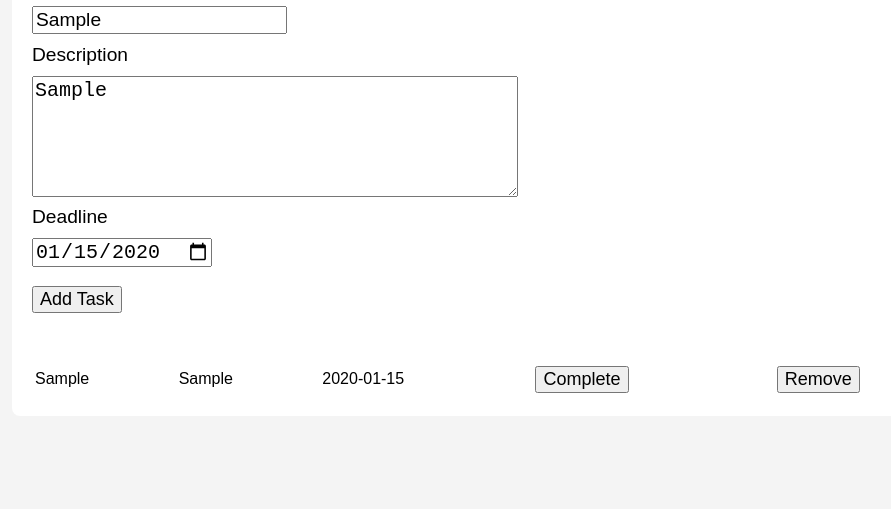
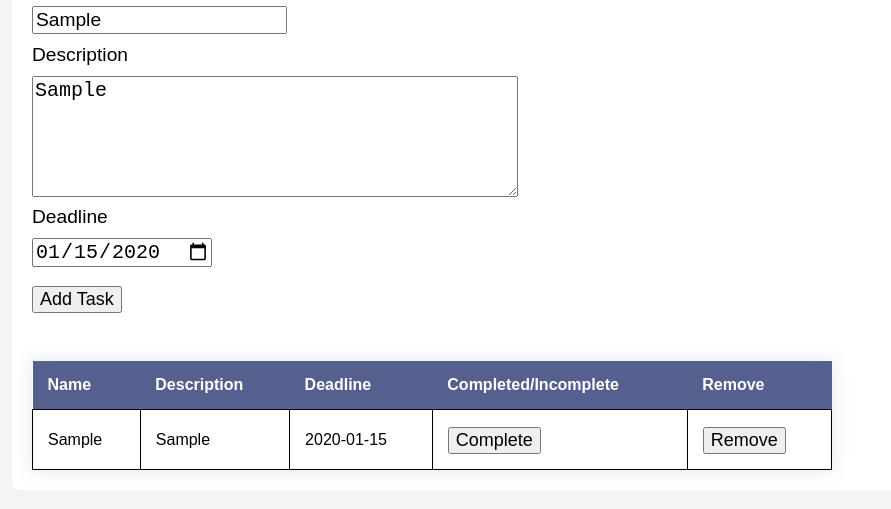
Before and after one commit to Shumel-coder/task-tracker-app, a plain HTML site: page index.html in a window 1280 px wide. Both pictures are taken after typing "Sample", "Sample", "2020-01-15" into the empty fields and a click on the button "Add Task". Shown: the part 175-684 px from the top of the page, without its empty margins (128-1019 px from the left). Drawn offline with Linux system fonts and the light colour scheme.

Commit message:
added markTaskComplete functionality

```diff
--- a/index.html
+++ b/index.html
@@ -26,12 +26,8 @@
       </form>
       <table id="taskTable">
         <!-- Task table content here -->
-        <tr>
-          <td>Name</td>
-          <td>Description</td>
-          <td>Deadline</td>
-          <td>Completed/Incomplete</td>
-        </tr>
+        <thead id="tableHead"></thead>
+        <tbody id="tableBody"></tbody>
       </table>
     </div>
     <script src="script.js"></script>
--- a/script.js
+++ b/script.js
@@ -9,6 +9,8 @@ let tasks = [];
 //Section 3: Cached Element References
 const taskForm = document.getElementById("taskForm");
 const taskTable = document.getElementById("taskTable");
+const tableHead = document.getElementById("tableHead");
+const tableBody = document.getElementById("tableBody");
 
 //Functions
 //Function to handle form submissions
@@ -29,17 +31,26 @@ function handleSubmission(event) {
     name: taskName,
     description: taskDescription,
     deadline: taskDeadline,
+    complete:
+      "<td><button onclick='markTaskComplete(this)'>Complete</button></td>",
   });
   render();
 }
 
+//Function to mark complete
+function markTaskComplete(task) {
+  tasks[task.parentElement.parentElement.id].complete = "<td>Completed</td>";
+  task.parentElement.innerHTML = "Completed";
+}
+//Function to remove task
+function removeTask(task) {}
 //Function to render tasks in the table
 function render() {
   // TODO: Use array methods to create a new table row of data for each item in the array.
-  taskTable.innerHTML = tasks
+  tableBody.innerHTML = tasks
     .map(
-      (task) =>
-        `<tr>
+      (task, index) =>
+        `<tr id="${index}">
       <td>
       ${task.name}
       </td>
@@ -49,7 +60,7 @@ function render() {
       <td>
       ${task.deadline}
       </td>
-      <td><button onclick='markTaskComplete(this)'>Complete</button></td>
+      ${task.complete}
       <td><button onclick='removeTask(this)'>Remove</button></td>
     </tr>`
     )
@@ -58,8 +69,9 @@ function render() {
 
 //Function to initialize the table
 function init() {
-  taskTable.innerHTML =
-    "<tr><td>'Name'</td><td>'Description'</td><td>'Deadline'</td><td>'Completed/Incomplete'</td></tr>"; // Clear the table and set headings
+  tableBody.innerHTML = ""; // Clear the table and set headings
+  tableHead.innerHTML =
+    "<tr><th>Name</th><th>Description</th><th>Deadline</th><th>Completed/Incomplete</th><th>Remove</th></tr>";
   tasks = []; // Reset the tasks array
   render(); // Call the render function
 }
--- a/styles.css
+++ b/styles.css
@@ -44,3 +44,51 @@ button {
 #taskDeadline {
   font-size: x-large;
 }
+table {
+  width: 800px;
+  border-collapse: collapse;
+  overflow: hidden;
+  box-shadow: 0 0 20px rgba(0, 0, 0, 0.1);
+}
+
+th,
+td {
+  padding: 15px;
+  color: #fff;
+}
+
+th {
+  text-align: left;
+  border-bottom: solid black 1px;
+}
+
+thead {
+  th {
+    background-color: #55608f;
+  }
+}
+
+tbody {
+  tr {
+    &:hover {
+      background-color: lightblue;
+    }
+  }
+  td {
+    position: relative;
+    color: black;
+    border: solid black 1px;
+    &:hover {
+      &:before {
+        content: "";
+        position: absolute;
+        background-color: lightblue;
+        left: 0;
+        right: 0;
+        top: -9999px;
+        bottom: -9999px;
+        z-index: -1;
+      }
+    }
+  }
+}
```
